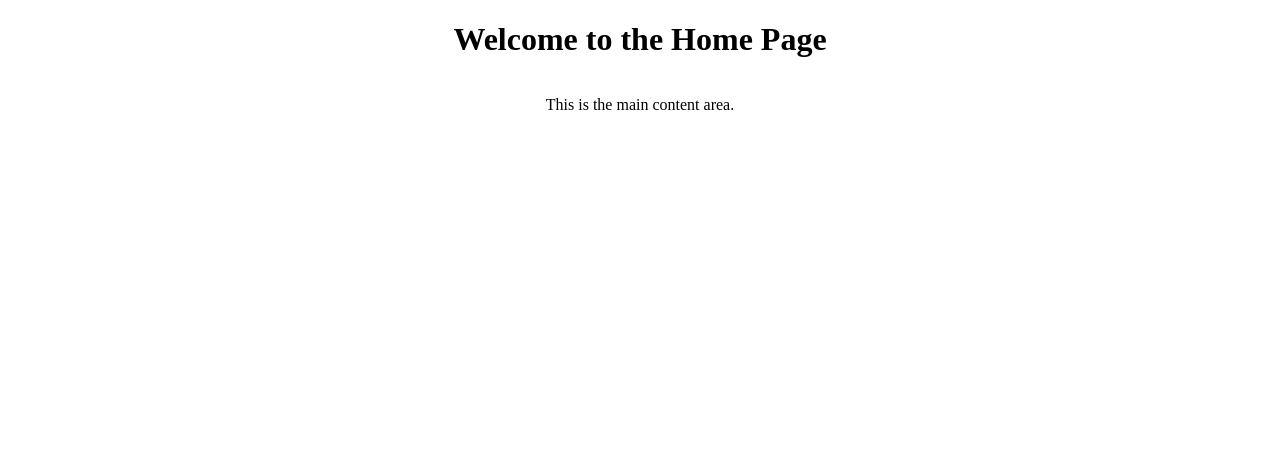
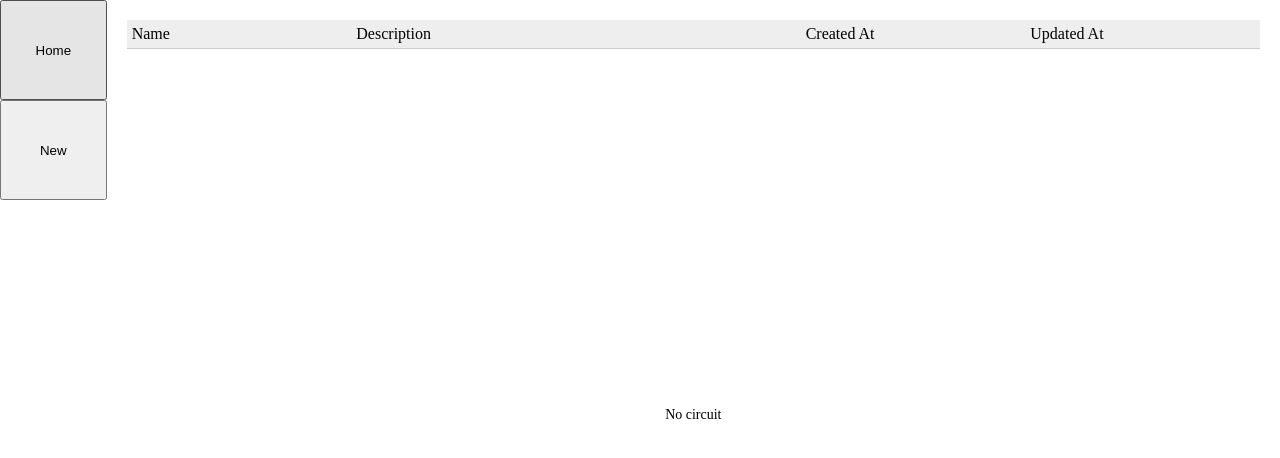
Before and after one commit to DaiChi904/sync, a Next.js app: page / in a window 1280 px wide. Shown: the top 458 px of the page. Built offline with nearby package versions, Linux system fonts and the light colour scheme.

Commit message:
add circuit overviews list in home page

```diff
--- a/src/app/globals.css
+++ b/src/app/globals.css
@@ -9,3 +9,18 @@ body {
   padding: 0;
   min-height: 100dvh;
 }
+
+.animated {
+  display: flex;
+  align-items: center;
+  justify-content: center;
+  transition-property: background-color;
+  transition-timing-function: ease-in-out;
+  transition-duration: 100ms;
+}
+.animated:hover {
+  background-color: #e9d5ff;
+}
+.animated:active {
+  background-color: #a78bfa;
+}
--- a/src/app/page.tsx
+++ b/src/app/page.tsx
@@ -1,4 +1,4 @@
-"use client"
+"use client";
 
 import { useMemo } from "react";
 import { HomePageHandlerContext } from "@/contexts/HomePageHandlerContext";
--- /dev/null
+++ b/src/components/atoms/LoadingPuls.tsx
@@ -0,0 +1,24 @@
+import Box from "./Box";
+
+export default function LoadingPuls() {
+  return (
+    <Box
+      style={{
+        width: 20,
+        aspectRatio: 1,
+        borderRadius: "50%",
+        background: "#000",
+        boxShadow: "0 0 0 0 #0004",
+        animation: "l1 1s infinite",
+      }}
+    >
+      <style>
+        {`
+                @keyframes l1 {
+                    100% { box-shadow: 0 0 0 30px #0000 }
+                }
+                `}
+      </style>
+    </Box>
+  );
+}
--- /dev/null
+++ b/src/components/atoms/Typography.tsx
@@ -0,0 +1,52 @@
+import type { CSSProperties, HTMLAttributes, ReactNode } from "react";
+
+type TextSize =
+  | "small"
+  | "default"
+  | "defaultPlus"
+  | "medium"
+  | "mediumPlus"
+  | "large"
+  | "largePlus"
+  | "superLarge"
+  | "superLargePlus"
+  | "huge"
+  | "hugePlus"
+  | "massive"
+  | "massivePlus";
+
+const textSize: { [key in TextSize]: number } = {
+  small: 12,
+  default: 14,
+  defaultPlus: 16,
+  medium: 18,
+  mediumPlus: 20,
+  large: 24,
+  largePlus: 30,
+  superLarge: 36,
+  superLargePlus: 48,
+  huge: 60,
+  hugePlus: 72,
+  massive: 96,
+  massivePlus: 120,
+};
+
+interface TypographyProps extends HTMLAttributes<HTMLParagraphElement> {
+  size?: TextSize;
+  textAlign?: CSSProperties["textAlign"];
+  children: ReactNode;
+}
+
+export default function Typography({ size, textAlign, children, ...props }: TypographyProps) {
+  const style: CSSProperties = {
+    fontSize: `${textSize[size || "default"]}px`,
+    textAlign: textAlign || "left",
+    padding: 0,
+    margin: 0,
+  };
+  return (
+    <p {...props} style={style}>
+      {children}
+    </p>
+  );
+}
--- /dev/null
+++ b/src/features/Home/CircuitList/CircuitListHeader.tsx
@@ -0,0 +1,12 @@
+import Flex from "@/components/atoms/Flex";
+
+export default function CircuitListHeader() {
+  return (
+    <Flex style={{ padding: 5, borderBottom: "1px solid #ccc", backgroundColor: "#eee" }}>
+      <Flex style={{ width: "20%" }}>Name</Flex>
+      <Flex style={{ width: "40%" }}>Description</Flex>
+      <Flex style={{ width: "20%" }}>Created At</Flex>
+      <Flex style={{ width: "20%" }}>Updated At</Flex>
+    </Flex>
+  );
+}
--- /dev/null
+++ b/src/features/Home/CircuitList/CircuitListItems.tsx
@@ -0,0 +1,66 @@
+import Flex from "@/components/atoms/Flex";
+import LoadingPuls from "@/components/atoms/LoadingPuls";
+import Typography from "@/components/atoms/Typography";
+import type { CircuitOverview } from "@/domain/model/entity/circuitOverview";
+
+interface CircuitListProps {
+  circuitList?: Array<CircuitOverview>;
+  error: boolean;
+}
+
+export default function CircuitListItems({ circuitList, error }: CircuitListProps) {
+  switch (true) {
+    case !error && circuitList === undefined: {
+      return (
+        <Flex alignItems="center" justifyContent="center" grow={1}>
+          <LoadingPuls />
+        </Flex>
+      );
+    }
+    // biome-ignore lint/style/noNonNullAssertion: Non null is asserted at first case.
+    case !error && circuitList!.length === 0: {
+      return (
+        <Flex alignItems="center" justifyContent="center" grow={1}>
+          <Typography>No circuit</Typography>
+        </Flex>
+      );
+    }
+    // biome-ignore lint/style/noNonNullAssertion: Non null is asserted at first case.
+    case !error && circuitList!.length > 0: {
+      return (
+        <Flex direction="column" gap={0}>
+          {circuitList?.map((c) => (
+            <Flex key={c.id} style={{ padding: 5, borderBottom: "1px solid #ccc" }} className="animated" gap={5}>
+              <Flex style={{ width: "20%" }} alignItems="center">
+                {c.title}
+              </Flex>
+              <Flex style={{ width: "40%" }} alignItems="center">
+                {c.description}
+              </Flex>
+              <Flex style={{ width: "20%" }} alignItems="center">
+                {c.createdAt}
+              </Flex>
+              <Flex style={{ width: "20%" }} alignItems="center">
+                {c.updatedAt}
+              </Flex>
+            </Flex>
+          ))}
+        </Flex>
+      );
+    }
+    case error: {
+      return (
+        <Flex alignItems="center" justifyContent="center" grow={1}>
+          <Typography>Failed to get circuit list</Typography>
+        </Flex>
+      );
+    }
+    default: {
+      return (
+        <Flex alignItems="center" justifyContent="center" grow={1}>
+          <Typography>Something went wrong</Typography>
+        </Flex>
+      );
+    }
+  }
+}
--- /dev/null
+++ b/src/features/Home/CircuitList/index.tsx
@@ -0,0 +1,18 @@
+import Flex from "@/components/atoms/Flex";
+import type { CircuitOverview } from "@/domain/model/entity/circuitOverview";
+import CircuitListHeader from "./CircuitListHeader";
+import CircuitListItems from "./CircuitListItems";
+
+interface CircuitListProps {
+  circuitList?: Array<CircuitOverview>;
+  error: boolean;
+}
+
+export default function CircuitList({ circuitList, error }: CircuitListProps) {
+  return (
+    <Flex direction="column" style={{ height: "100%", padding: 20 }}>
+      <CircuitListHeader />
+      <CircuitListItems circuitList={circuitList} error={error} />
+    </Flex>
+  );
+}
--- a/src/features/Home/HomePageLayout.tsx
+++ b/src/features/Home/HomePageLayout.tsx
@@ -1,19 +1,23 @@
-import Flex from "@/components/atoms/Flex";
+import Button from "@/components/atoms/Button";
+import Grid from "@/components/atoms/Grid";
 import LayoutContainer from "@/components/layouts/LayoutContainer";
 import { useHomePageHandlerContext } from "@/contexts/HomePageHandlerContext";
+import CircuitList from "./CircuitList";
 
 export default function HomePageLayout() {
   const { error, circuitOverviews } = useHomePageHandlerContext();
 
-  console.log(error);
-  console.log(circuitOverviews);
-
   return (
     <LayoutContainer>
-      <Flex direction="column" alignItems="center" justifyContent="center">
-        <h1>Welcome to the Home Page</h1>
-        <p>This is the main content area.</p>
-      </Flex>
+      <Grid xs={1} ys={12} xfs={12} yfs={1} container grow={1}>
+        <Grid xs={1} ys={1} xfs={1} yfs={8} container grow={1}>
+          <Button>Home</Button>
+          <Button>New</Button>
+        </Grid>
+        <Grid xs={11} ys={1} xfs={1} yfs={1} grow={1}>
+          <CircuitList circuitList={circuitOverviews} error={error.failedToGetCircuitOverviewsError} />
+        </Grid>
+      </Grid>
     </LayoutContainer>
   );
 }
```
